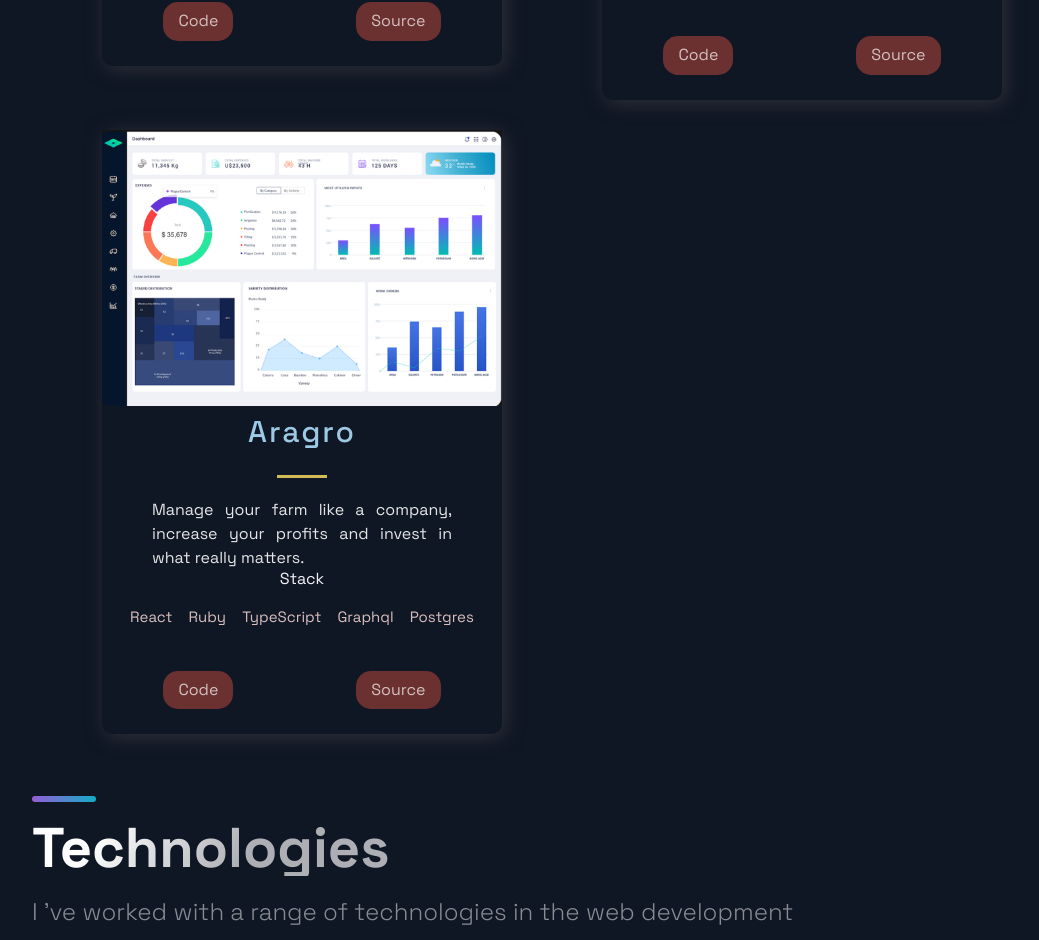
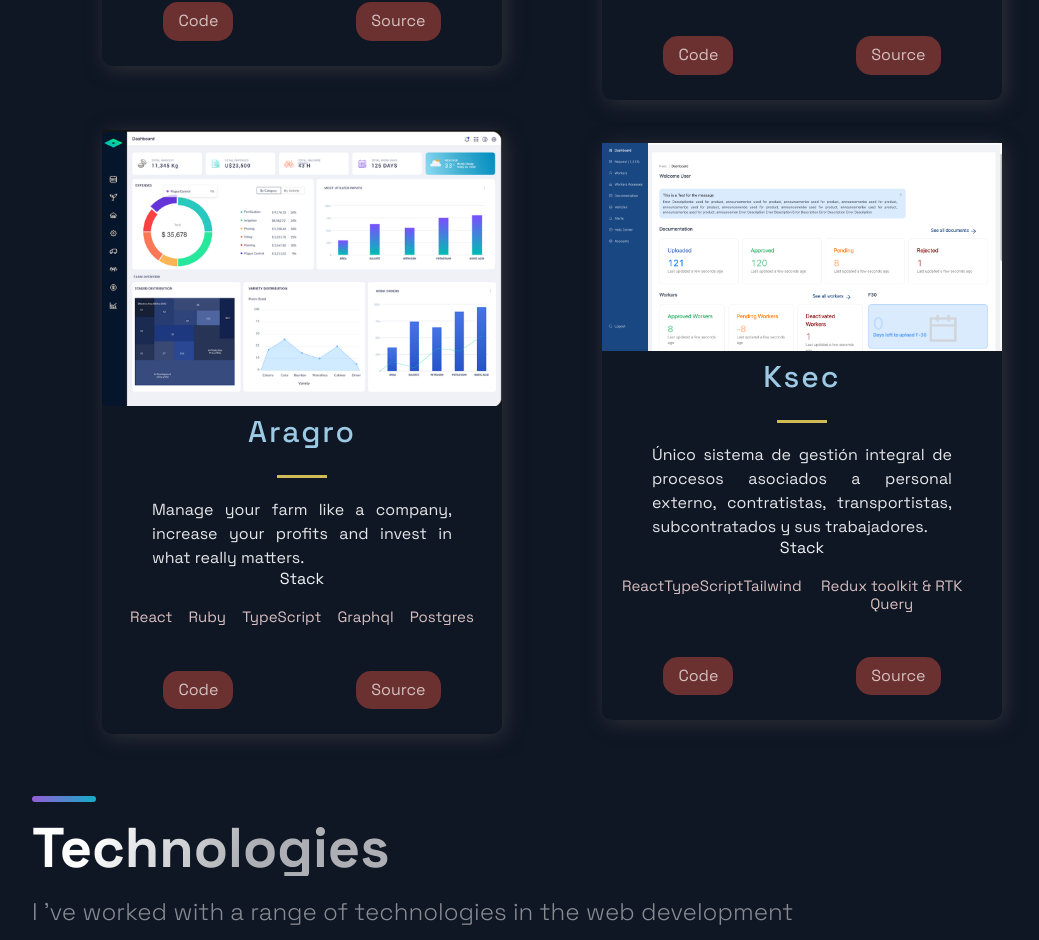
Before and after one commit to mabsboza/portafolio_webside, a Next.js app: page / in a window 1280 px wide. Shown: the part 1928-2868 px from the top of the page, without its empty margins (88-1127 px from the left). Built offline with nearby package versions, Linux system fonts and the light colour scheme.

Commit message:
Update Job

```diff
--- a/src/constants/constants.js
+++ b/src/constants/constants.js
@@ -44,6 +44,15 @@ export const projects = [
     visit: 'https://aragro.app/es',
     id: 4,
   },
+  {
+    title: 'Ksec',
+    description: "Único sistema de gestión integral de procesos asociados a personal externo, contratistas, transportistas, subcontratados y sus trabajadores.",
+    image: '/images/6.jpg',
+    tags: ['React', 'TypeScript', 'Tailwind','Redux toolkit & RTK Query'],
+    source: 'https://www.ksec.cl/',
+    visit: 'https://www.ksec.cl/',
+    id: 5,
+  },
 ];
 
 export const TimeLineData = [
```
Also changed, not shown: public/images/6.jpg (added).
